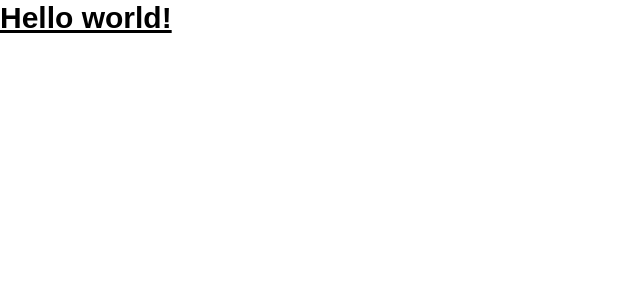
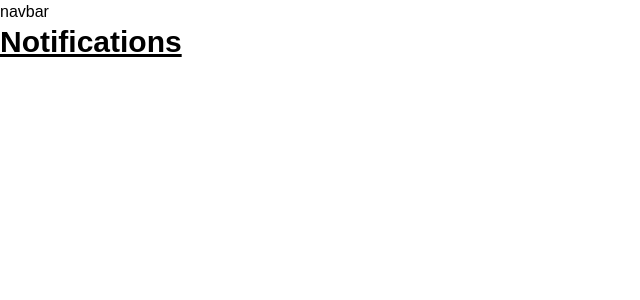
Before and after one commit to Five-o-One/Socially, a React (Vite) app: page /notifications in a window 1280 px wide. Shown: the top 300 px of the page, without its empty margins (0-640 px from the left). Built offline with nearby package versions, Linux system fonts and the light colour scheme.

Commit message:
feat: restructure layout components and implement routing

```diff
--- a/src/layout/App.tsx
+++ /dev/null
@@ -1,8 +0,0 @@
-export default function App() {
-
-  return (
-    <h1 className="text-3xl font-bold underline">
-    Hello world!
-  </h1>
-  )
-}
--- /dev/null
+++ b/src/layout/Home.tsx
@@ -0,0 +1,3 @@
+export default function Home() {
+  return <h1 className="text-3xl font-bold underline">Home</h1>;
+}
--- /dev/null
+++ b/src/layout/NotFound.tsx
@@ -0,0 +1,23 @@
+export default function NotFound() {
+  return (
+    <div className="grid min-h-full place-items-center bg-bg px-6 py-24 sm:py-32 lg:px-8">
+      <div className="text-center">
+        <p className="text-base font-semibold text-secondary">404</p>
+        <h1 className="mt-4 text-5xl font-semibold tracking-tight text-balance text-text sm:text-7xl">
+          Page not found
+        </h1>
+        <p className="mt-6 text-lg font-medium text-pretty text-tertiary sm:text-xl/8">
+          Sorry, we couldn’t find the page you’re looking for.
+        </p>
+        <div className="mt-10 flex items-center justify-center gap-x-6">
+          <a
+            href="/"
+            className="rounded-md bg-brand px-3.5 py-2.5 text-sm font-semibold text-white shadow-xs hover:bg-indigo-400 focus-visible:outline-2 focus-visible:outline-offset-2 focus-visible:outline-indigo-500"
+          >
+            Go back home
+          </a>
+        </div>
+      </div>
+    </div>
+  );
+}
--- /dev/null
+++ b/src/layout/Notifications.tsx
@@ -0,0 +1,3 @@
+export default function Notifications() {
+  return <h1 className="text-3xl font-bold underline">Notifications</h1>;
+}
--- /dev/null
+++ b/src/layout/Profile.tsx
@@ -0,0 +1,7 @@
+import { useParams } from "react-router";
+
+export default function Profile() {
+  const params = useParams();
+  console.log("params", params);
+  return <h1 className="text-3xl font-bold underline">Profile</h1>;
+}
--- /dev/null
+++ b/src/layout/Root.tsx
@@ -0,0 +1,19 @@
+import { createBrowserRouter } from "react-router";
+import { RouterProvider } from "react-router/dom";
+import { Home, NotFound, Notifications, Profile } from ".";
+
+const route = createBrowserRouter([
+  { path: "/", Component: Home },
+  { path: "/notifications", Component: Notifications },
+  { path: "/profile/:username", Component: Profile },
+  { path: "*", Component: NotFound },
+]);
+
+export default function Root() {
+  return (
+    <div>
+      <span>navbar</span>
+      <RouterProvider router={route} />
+    </div>
+  );
+}
--- /dev/null
+++ b/src/layout/index.ts
@@ -0,0 +1,11 @@
+import Home from "./Home";
+import Notifications from "./Notifications";
+import Profile from "./Profile";
+import NotFound from "./NotFound";
+
+export {
+    Home,
+    Notifications,
+    Profile,
+    NotFound
+}
--- a/src/main.tsx
+++ b/src/main.tsx
@@ -1,10 +1,10 @@
-import { StrictMode } from 'react'
-import { createRoot } from 'react-dom/client'
-import './index.css'
-import App from './layout/App'
+import { StrictMode } from "react";
+import { createRoot } from "react-dom/client";
+import "./index.css";
+import Root from "./layout/Root";
 
-createRoot(document.getElementById('root')!).render(
+createRoot(document.getElementById("root")!).render(
   <StrictMode>
-    <App />
+    <Root />
   </StrictMode>,
-)
+);
```
